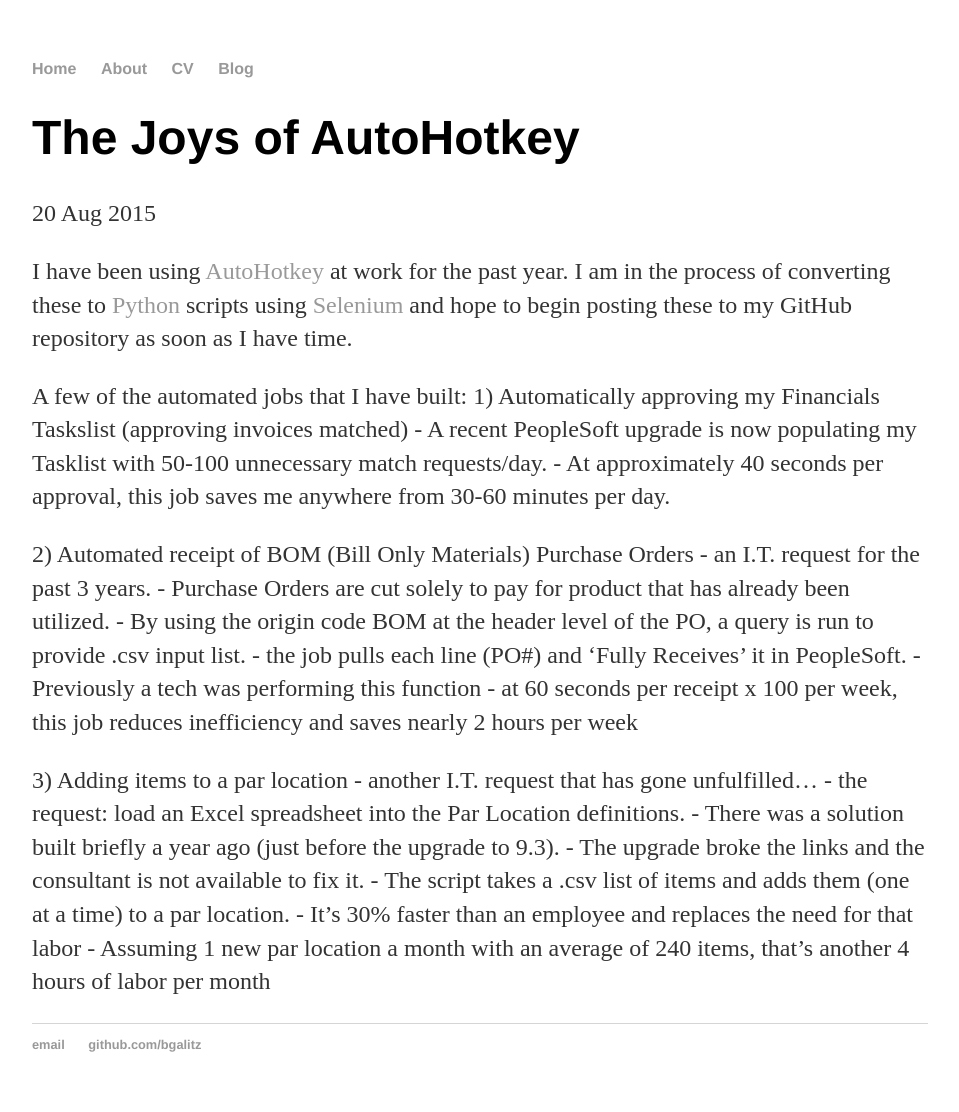
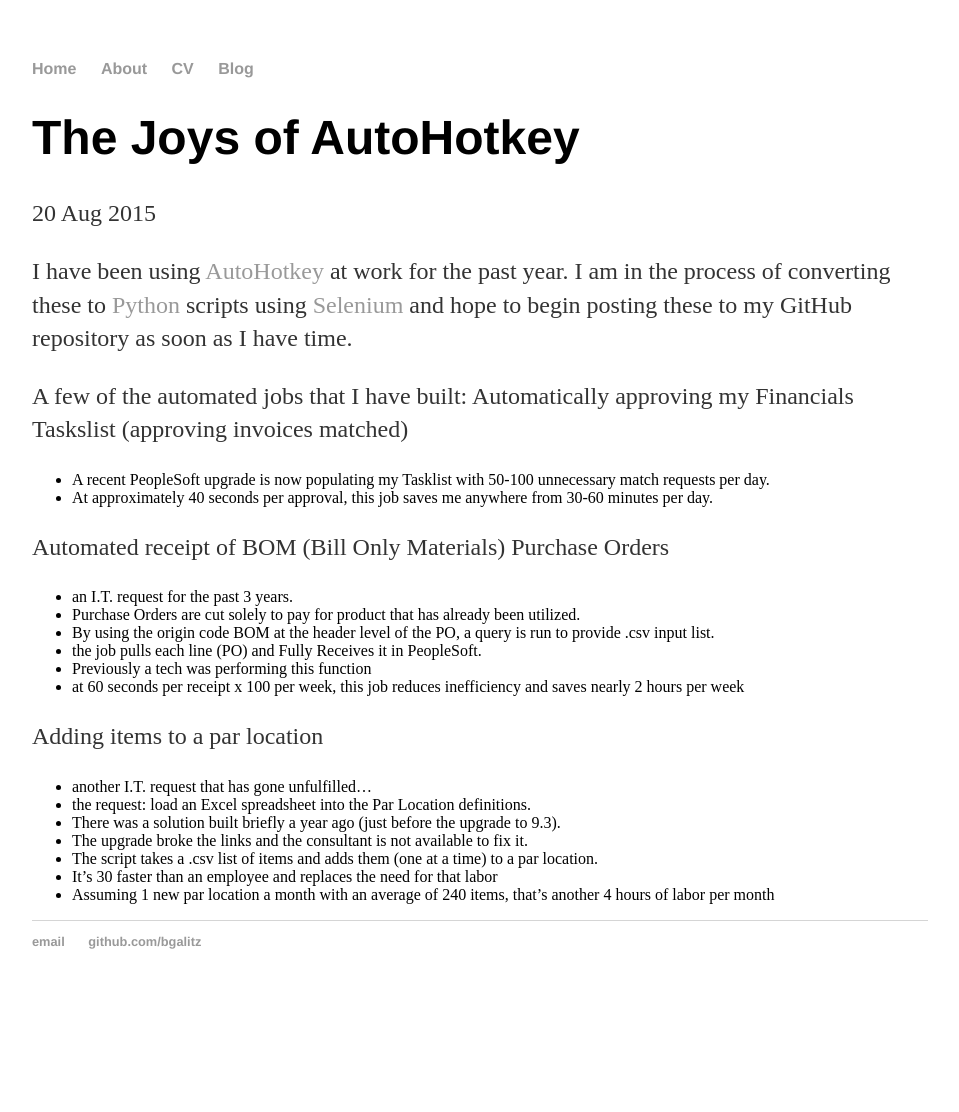
Before and after one commit to bgalitz/bgalitz.github.io, a Jekyll site: the page built from _posts/2015-08-20-ahk.md, in a window 1280 px wide. Shown: the whole page, without its empty margins (160-1119 px from the left). Built offline with Jekyll 4.4.1, drawn with Linux system fonts in a browser that asks for light colours; after the commit the page ends 1009 px from its top, so only the background shows below that.

```diff
--- a/_posts/2015-08-20-ahk.md
+++ b/_posts/2015-08-20-ahk.md
@@ -7,23 +7,23 @@ date: 2015-08-20
 I have been using [AutoHotkey](http://www.autohotkey.com/) at work for the past year. I am in the process of converting these to [Python](https://www.python.org/) scripts using [Selenium](http://docs.seleniumhq.org/) and hope to begin posting these to my GitHub repository as soon as I have time.
 
 A few of the automated jobs that I have built:
-1) Automatically approving my Financials Taskslist (approving invoices matched)
-    - A recent PeopleSoft upgrade is now populating my Tasklist with 50-100 unnecessary match requests/day.
-    - At approximately 40 seconds per approval, this job saves me anywhere from 30-60 minutes per day.
+Automatically approving my Financials Taskslist (approving invoices matched)
+- A recent PeopleSoft upgrade is now populating my Tasklist with 50-100 unnecessary match requests per day.
+- At approximately 40 seconds per approval, this job saves me anywhere from 30-60 minutes per day.
 
-2) Automated receipt of BOM (Bill Only Materials) Purchase Orders
-    - an I.T. request for the past 3 years.
-    - Purchase Orders are cut solely to pay for product that has already been utilized.
-    - By using the origin code BOM at the header level of the PO, a query is run to provide .csv input list.
-    - the job pulls each line (PO#) and 'Fully Receives' it in PeopleSoft.
-    - Previously a tech was performing this function
-    - at 60 seconds per receipt x 100 per week, this job reduces inefficiency and saves nearly 2 hours per week
+Automated receipt of BOM (Bill Only Materials) Purchase Orders
+- an I.T. request for the past 3 years.
+- Purchase Orders are cut solely to pay for product that has already been utilized.
+- By using the origin code BOM at the header level of the PO, a query is run to provide .csv input list.
+- the job pulls each line (PO) and Fully Receives it in PeopleSoft.
+- Previously a tech was performing this function
+- at 60 seconds per receipt x 100 per week, this job reduces inefficiency and saves nearly 2 hours per week
 
-3) Adding items to a par location
-    - another I.T. request that has gone unfulfilled...
-    - the request: load an Excel spreadsheet into the Par Location definitions.
-    - There was a solution built briefly a year ago (just before the upgrade to 9.3).
-    - The upgrade broke the links and the consultant is not available to fix it.
-    - The script takes a .csv list of items and adds them (one at a time) to a par location.
-    - It's 30% faster than an employee and replaces the need for that labor
-    - Assuming 1 new par location a month with an average of 240 items, that's another 4 hours of labor per month
+Adding items to a par location
+- another I.T. request that has gone unfulfilled...
+- the request: load an Excel spreadsheet into the Par Location definitions.
+- There was a solution built briefly a year ago (just before the upgrade to 9.3).
+- The upgrade broke the links and the consultant is not available to fix it.
+- The script takes a .csv list of items and adds them (one at a time) to a par location.
+- It's 30 faster than an employee and replaces the need for that labor
+- Assuming 1 new par location a month with an average of 240 items, that's another 4 hours of labor per month
```
